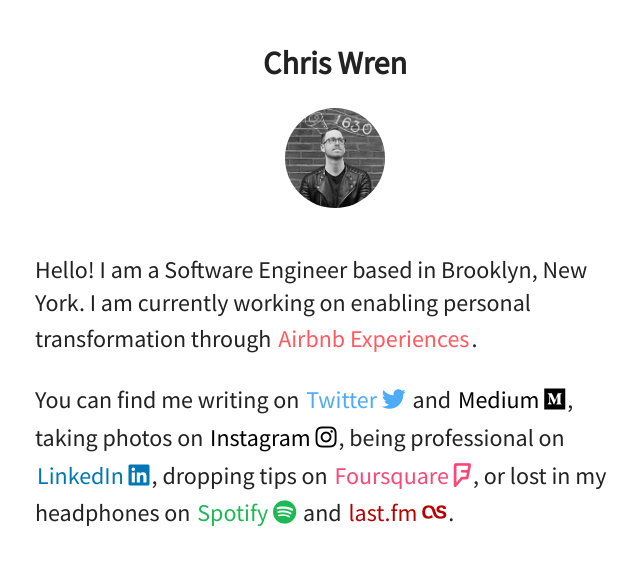
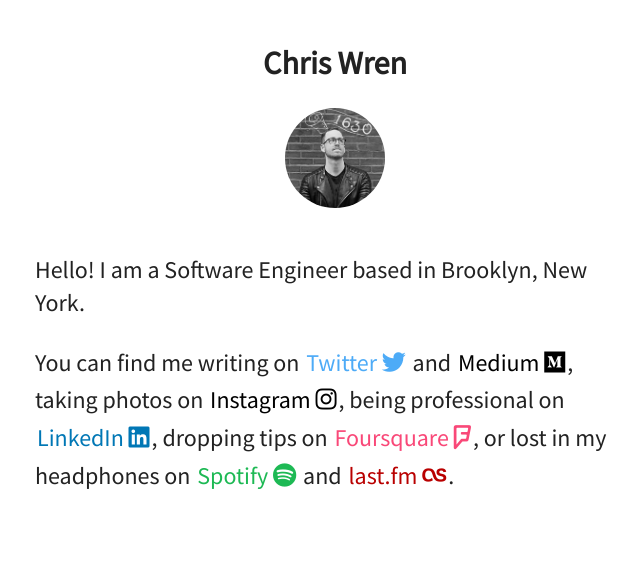
Before and after one commit to ChrisWren/chrisawren.com, a website: page index.html in a window 1280 px wide. Shown: the whole page, without its empty margins (305-945 px from the left). Drawn offline with nearby package versions, Linux system fonts and the light colour scheme.

Commit message:
update content

```diff
--- a/index.html
+++ b/index.html
@@ -31,8 +31,7 @@
     <div class="img-main-background"></div>
     <div class="content">
       <p class="large-text">
-            Hello! I am a Software Engineer based in Brooklyn, New York. I am currently working on enabling personal <span class="transformation">transformation</span> through <a class="airbnb-link social-link" href="https://www.airbnb.com/s/experiences">Airbnb Experiences</a>.
-          </p>
+            Hello! I am a Software Engineer based in Brooklyn, New York.
           <p class="large-text">You can find me writing on <a href="https://twitter.com/chrisawren" class="twitter-link social-link">Twitter <span class="fab fa-twitter"></span></a> and <a href="https://medium.com/@chrisawren" class="medium-link social-link">Medium <span class="fab fa-medium"></span></a>, taking photos on <a href="https://instagram.com/wrendmc" class="medium-link social-link">Instagram <span class="fab fa-instagram"></span></a>, being professional on <a href="https://www.linkedin.com/in/chrisawren" class="linkedin-link social-link">LinkedIn <span class="fab fa-linkedin"></span></a>, dropping tips on <a href="https://foursquare.com/chrisawren" class="foursquare-link social-link">Foursquare <span class="fab fa-foursquare"></span></a>, or lost in my headphones on <a href="https://open.spotify.com/user/chrisawren" class="spotify-link social-link">Spotify <span class="fab fa-spotify"></span></a> and <a href="http://last.fm/user/Wrenaissance" class="lastfm-link social-link">last.fm <span class="fab fa-lastfm"></span></a>.</p>
     </div>
 
```
